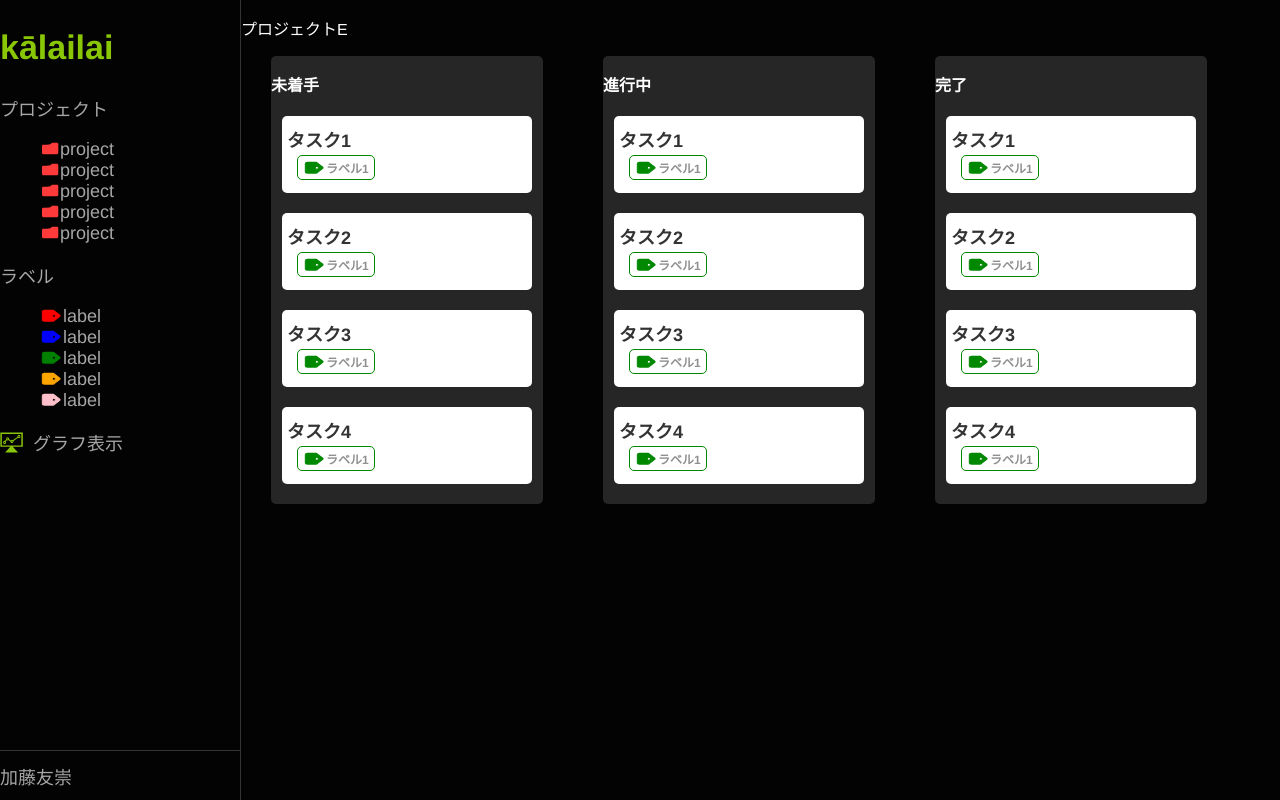
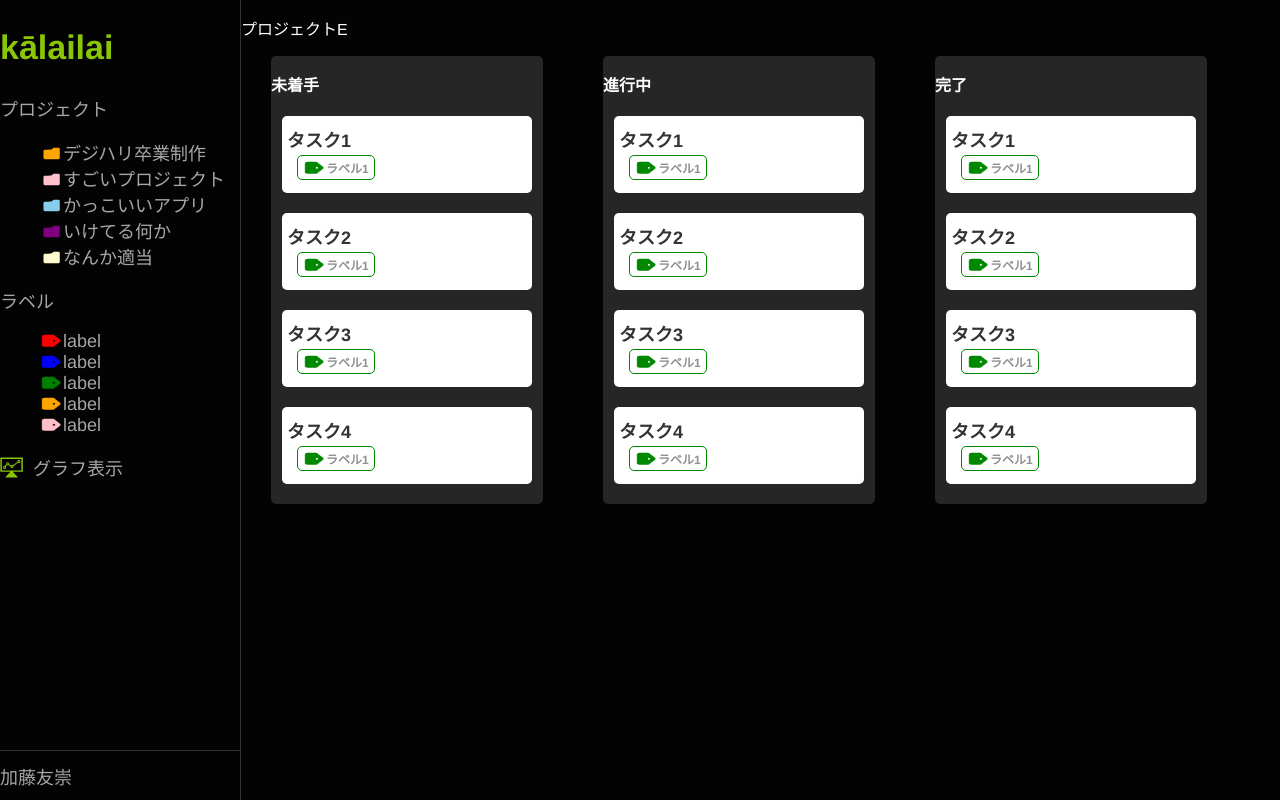
Before and after one commit to tomotaka-kato/dhw-last-project, a React (Create React App) app: page / in a window 1280 px wide. Built offline with nearby package versions, Linux system fonts and the light colour scheme.

Commit message:
プロジェクトアイコンを色付けできるように変更

```diff
--- /dev/null
+++ b/src/components/atoms/projectIcon/projectIcon.module.scss
@@ -0,0 +1,4 @@
+.svg {
+  width: 23px;
+  height: 13px;
+}
--- /dev/null
+++ b/src/components/atoms/projectIcon/projectIcon.tsx
@@ -0,0 +1,41 @@
+import style from './projectIcon.module.scss';
+interface Prop {
+  color: string;
+}
+
+const render = (prop: Prop) => {
+  return (
+    <svg
+      className={style.svg}
+      width="100%"
+      height="100%"
+      viewBox="0 0 19 14"
+      version="1.1"
+      xmlns="http://www.w3.org/2000/svg"
+      xmlnsXlink="http://www.w3.org/1999/xlink"
+      xmlSpace="preserve"
+      // xmlnsSerif="http://www.serif.com/"
+      style={{
+        fillRule: 'evenodd',
+        clipRule: 'evenodd',
+        strokeLinejoin: 'round',
+        strokeMiterlimit: 2,
+      }}
+    >
+      <g transform="matrix(1,0,0,1,-32,-123)">
+        <g transform="matrix(1,0,0,1,0,-42.5222)">
+          <g transform="matrix(0.572836,0,0,0.610368,-153.942,-66.8069)">
+            <path
+              d="M328.431,385.648C327.135,385.705 326.116,386.708 326.116,387.925C326.116,391.009 326.116,396.625 326.116,399.765C326.116,401.023 327.203,402.044 328.544,402.044C334.277,402.044 348.599,402.044 354.332,402.044C355.674,402.044 356.761,401.023 356.761,399.765C356.761,395.858 356.761,387.929 356.761,384.023C356.761,382.764 355.674,381.744 354.332,381.744C351.865,381.744 348.186,381.744 346.59,381.744C346.079,381.744 345.581,381.895 345.167,382.176C344.201,382.832 342.379,384.069 341.443,384.704C341.061,384.964 340.605,385.113 340.134,385.134C338.028,385.227 331.838,385.499 328.431,385.648Z"
+              style={{
+                fill: prop.color,
+              }}
+            />
+          </g>
+        </g>
+      </g>
+    </svg>
+  );
+};
+
+export default render;
--- a/src/components/templates/graphTemplate/GraphTemplate.tsx
+++ b/src/components/templates/graphTemplate/GraphTemplate.tsx
@@ -149,6 +149,7 @@ const Render = (prop: Prop) => {
 
   return (
     <main className={prop.className + ' ' + style.main}>
+      <div className={style.formArea}>
         <FormControl className={classes.formControl}>
           <InputLabel id="label-mutiple-chip-graphType">横軸</InputLabel>
           <Select
@@ -267,6 +268,7 @@ const Render = (prop: Prop) => {
             }}
           />
         </MuiPickersUtilsProvider>
+      </div>
 
       <div className={style.graphArea}>
         <Bar data={graphData} options={graphOption} />
--- a/src/components/templates/graphTemplate/graphTemplate.module.scss
+++ b/src/components/templates/graphTemplate/graphTemplate.module.scss
@@ -1,4 +1,7 @@
 .main {
+  .formArea {
+    height: 150px;
+  }
   .graphArea {
     width: 90%;
     margin: 0 auto;
--- a/src/components/templates/sideNav/SideNav.tsx
+++ b/src/components/templates/sideNav/SideNav.tsx
@@ -1,6 +1,7 @@
 import style from './sideNav.module.scss';
 import projectIcon from '../../../assets/icon_project.svg';
 import TagIcon from 'components/atoms/tagIcon/TagIcon';
+import ProjectIcon from 'components/atoms/projectIcon/projectIcon';
 import graphIcon from '../../../assets/icon_graph.svg';
 import { Link } from 'react-router-dom';
 
@@ -17,24 +18,24 @@ const render = (prop: Prop) => (
     <p>プロジェクト</p>
     <ul>
       <li>
-        <img width="20" height="13" src={projectIcon} alt="" />
-        project
+        <ProjectIcon color="orange" />
+        デジハリ卒業制作
       </li>
       <li>
-        <img width="20" height="13" src={projectIcon} alt="" />
-        project
+        <ProjectIcon color="pink" />
+        すごいプロジェクト
       </li>
       <li>
-        <img width="20" height="13" src={projectIcon} alt="" />
-        project
+        <ProjectIcon color="skyblue" />
+        かっこいいアプリ
       </li>
       <li>
-        <img width="20" height="13" src={projectIcon} alt="" />
-        project
+        <ProjectIcon color="purple" />
+        いけてる何か
       </li>
       <li>
-        <img width="20" height="13" src={projectIcon} alt="" />
-        project
+        <ProjectIcon color="lemonchiffon" />
+        なんか適当
       </li>
     </ul>
 
--- a/src/repositories/MockData.tsx
+++ b/src/repositories/MockData.tsx
@@ -29,10 +29,10 @@ export interface ILabel {
 
 export const getProjects = (): IProject[] => [
   { id: '1', name: 'デジハリ卒業制作', color: 'orange' },
-  { id: '2', name: 'すごいプロジェクト', color: 'orange' },
-  { id: '3', name: 'かっこいいアプリ開発', color: 'orange' },
-  { id: '4', name: 'いけてる何か', color: 'orange' },
-  { id: '5', name: 'なんか適当', color: 'orange' },
+  { id: '2', name: 'すごいプロジェクト', color: 'pink' },
+  { id: '3', name: 'かっこいいアプリ', color: 'skyblue' },
+  { id: '4', name: 'いけてる何か', color: 'purple' },
+  { id: '5', name: 'なんか適当', color: 'lemonchiffon' },
 ];
 
 export const getLabels = (): ILabel[] => [
```
Lines whose indentation alone changed are shown as unchanged.
